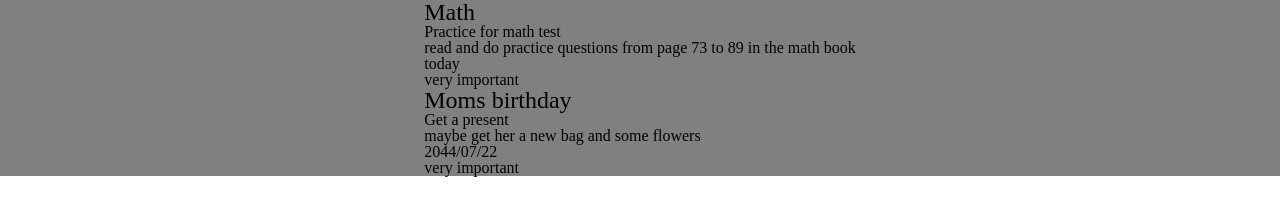
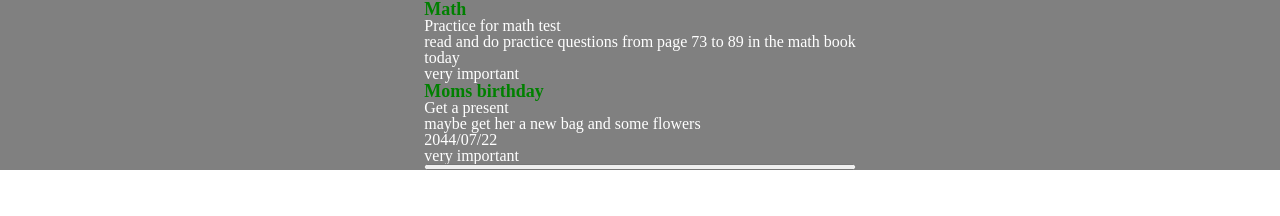
Before and after one commit to noahthemonkey/project-todolist, a website built with webpack: page dist/index.html in a window 1280 px wide. Built offline with nearby package versions, Linux system fonts and the light colour scheme.

Commit message:
Start working new todo functionality
add a button that when clicked will make a new todo by either prompting the user
or by creating a empty todo with placeholders that can be filled.

```diff
--- a/src/index.js
+++ b/src/index.js
@@ -2,6 +2,7 @@ import "./style.css"
 import {home} from './home.js'
 import {factory} from './domfactory.js'
 import {todoFactory} from './todoFactory.js'
+import { newTodo } from "./newTodo"
 
 const content = document.getElementById('content')
 const todoContainer = document.getElementById('todoContainer')
@@ -12,4 +13,6 @@ const forToday = todoFactory('Math','Practice for math test','read and do practi
 
 const nextDay = todoFactory('Moms birthday', 'Get a present', 'maybe get her a new bag and some flowers', '2044/07/22','very important')
 
+newTodo()
+
 console.log('yo')
--- /dev/null
+++ b/src/newTodo.js
@@ -0,0 +1,14 @@
+import {todoFactory} from './todoFactory.js'
+
+
+export const newTodo = () => {
+    const newBtn = document.createElement('button')
+    newBtn.setAttribute('id', 'newTodo')
+    newBtn.addEventListener('click', createTodo)
+
+    content.appendChild(newBtn)
+
+    function createTodo() {
+        console.log('nice!')
+    }
+}
--- a/src/style.css
+++ b/src/style.css
@@ -60,8 +60,12 @@ table {
 }
 
 [id*="todoTitle"] {
-    font-size: 24px;
+    font-size: 18px;
+	font-weight: bold;
+	color: green;
 }
 [id*="todoTitle"] > p{
     font-size: 16px;
+	font-weight: 100;
+	color: white;
 }
--- a/src/todoFactory.js
+++ b/src/todoFactory.js
@@ -3,10 +3,10 @@ import {factory} from './domfactory.js'
 export const todoFactory = (title, description, notes, dueDate, priority) => {
     // const todoStart = factory('div', {class:'todoStart'}, 'Todolist 1')
 const todoTitle = factory('div', {id: `todoTitle_${title}`}, `${title}`)
-const todoDescription = factory('p', {}, `${description}`)
-const todoNotes = factory('p', {class: `${title}_notes`}, `${notes}`)
-const tododueDate = factory('p', {class: `${title}_dueDate`}, `${dueDate}`)
-const todoPriority = factory('p', {class: `${title}_priority`}, `${priority}`)
+const todoDescription = factory('p', {class: 'description'}, `${description}`)
+const todoNotes = factory('p', {class: `notes`}, `${notes}`)
+const tododueDate = factory('p', {class: `dueDate`}, `${dueDate}`)
+const todoPriority = factory('p', {class: `priority`}, `${priority}`)
 
 todoTitle.append(todoDescription, todoNotes, tododueDate, todoPriority)
 todoContainer.appendChild(todoTitle)
```
Also changed, not shown: dist/main.js, src/todoContainer.js (added).
